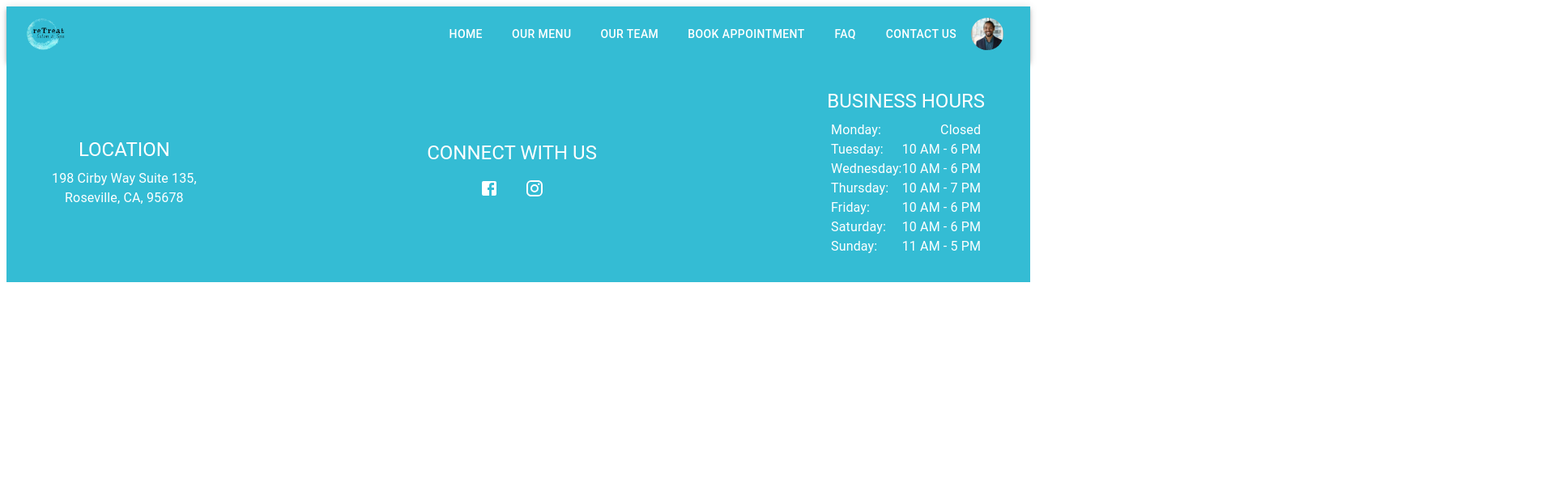
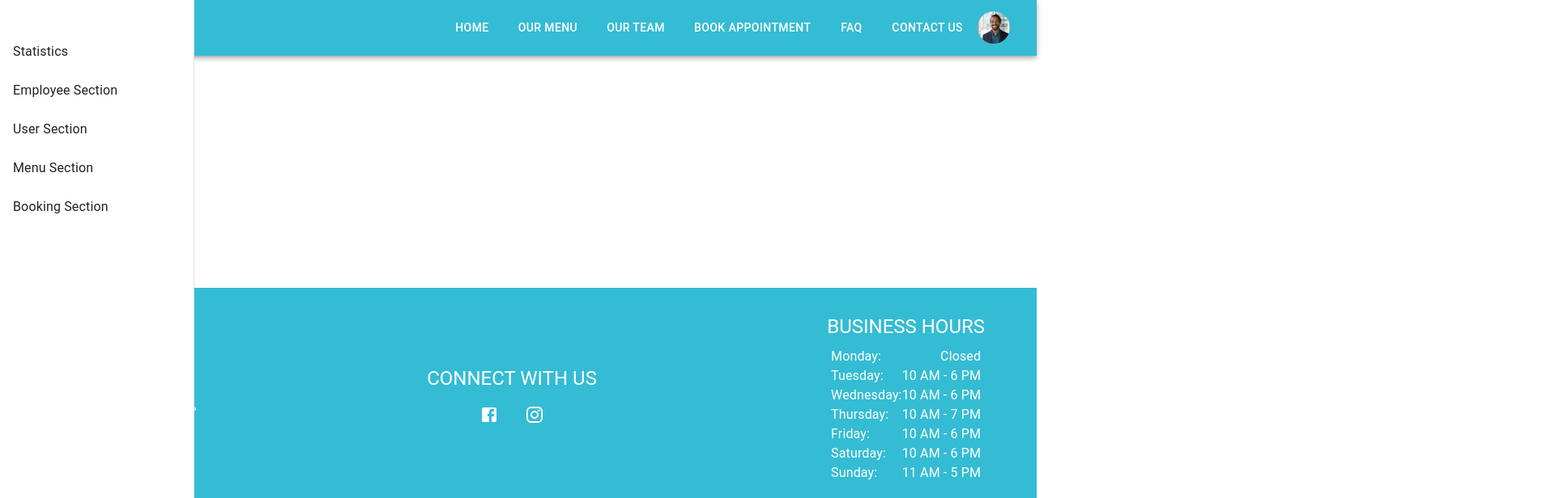
Before and after one commit to The-Fella-s/reTreat, a React (Vite) app in the folder frontend/: page /admin-dashboard/employee in a window 1280 px wide. Shown: the top 616 px of the page at 81% size, 1920 px wide, since content can reach past the window. Built offline with nearby package versions, Linux system fonts and the light colour scheme.

Commit message:
TF-34: Add Admin Dashboard page
Dashboard page added to manage employees, users, statistics, menu, theme, booking, etc

```diff
--- a/frontend/package.json
+++ b/frontend/package.json
@@ -18,7 +18,7 @@
     "@fortawesome/fontawesome-svg-core": "^6.6.0",
     "@fortawesome/react-fontawesome": "^0.2.2",
     "@mui/icons-material": "^6.1.4",
-    "@mui/material": "^6.1.3",
+    "@mui/material": "^6.1.7",
     "@mui/system": "^6.1.3",
     "@mui/x-date-pickers": "^7.22.2",
     "dayjs": "^1.11.13",
--- a/frontend/src/App.jsx
+++ b/frontend/src/App.jsx
@@ -19,6 +19,7 @@ import 'react-toastify/dist/ReactToastify.css';
 import Payment from "./pages/Payment.jsx";
 import { ThemeProvider } from '@mui/material/styles';
 import theme from './components/Theme.jsx'
+import AdminDashboard from './pages/admin-dashboard/AdminDashboard.jsx';
 
 function App() {
   //Test for notification pop up on main page
@@ -75,6 +76,8 @@ function App() {
           {/* Payment Page */}
           <Route path="/payment" element={<Payment />} />
 
+          {/* Dashboard Page */}
+          <Route path="/admin-dashboard/*" element={<AdminDashboard />} />
         </Routes>
 
         {/* Footer is outside the routes, it will show on every page */}
--- /dev/null
+++ b/frontend/src/pages/admin-dashboard/AdminDashboard.jsx
@@ -0,0 +1,81 @@
+import React, { useState } from 'react';
+import { Box, Drawer, List, ListItem, ListItemText, CssBaseline } from '@mui/material';
+import { Route, Routes, useNavigate } from 'react-router-dom';
+
+// Import section components
+import EmployeeSection from './EmployeeSection';
+import UserSection from './UserSection';
+import MenuSection from './MenuSection';
+import BookingSection from './BookingSection';
+import StatisticsSection from './StatisticsSection';
+
+const AdminDashboard = () => {
+  const [selectedSection, setSelectedSection] = useState('statistics');
+  const navigate = useNavigate();
+
+  const handleNavigation = (section) => {
+    setSelectedSection(section);
+    navigate(`/admin-dashboard/${section}`);
+  };
+
+  return (
+    <Box sx={{ display: 'flex' }}>
+      <CssBaseline />
+
+      {/* Sidebar */}
+      <Drawer
+        sx={{
+          width: 240,
+          flexShrink: 0,
+          '& .MuiDrawer-paper': {
+            width: 240,
+            boxSizing: 'border-box',
+            paddingTop: 4,
+          },
+        }}
+        variant="permanent"
+        anchor="left"
+      >
+        <List>
+          <ListItem button onClick={() => handleNavigation('statistics')}>
+            <ListItemText primary="Statistics" />
+          </ListItem>
+          <ListItem button onClick={() => handleNavigation('employee')}>
+            <ListItemText primary="Employee Section" />
+          </ListItem>
+          <ListItem button onClick={() => handleNavigation('user')}>
+            <ListItemText primary="User Section" />
+          </ListItem>
+          <ListItem button onClick={() => handleNavigation('menu')}>
+            <ListItemText primary="Menu Section" />
+          </ListItem>
+          <ListItem button onClick={() => handleNavigation('booking')}>
+            <ListItemText primary="Booking Section" />
+          </ListItem>
+        </List>
+      </Drawer>
+
+      {/* Main Content Area */}
+      <Box
+        component="main"
+        sx={{
+          flexGrow: 1,
+          bgcolor: 'background.default',
+          padding: 3,
+          marginLeft: 240,
+          marginTop: 8,
+        }}
+      >
+        <Routes>
+          <Route path="statistics" element={<StatisticsSection />} />
+          <Route path="employee" element={<EmployeeSection />} />
+          <Route path="user" element={<UserSection />} />
+          <Route path="menu" element={<MenuSection />} />
+          <Route path="booking" element={<BookingSection />} />
+        </Routes>
+      </Box>
+    </Box>
+  );
+};
+
+export default AdminDashboard;
--- /dev/null
+++ b/frontend/src/pages/admin-dashboard/BookingSection.jsx
@@ -0,0 +1,13 @@
+import React from 'react';
+
+const BookingSection = () => {
+  return (
+    <div>
+      <h2>Booking Management</h2>
+      <p>Manage and view all the bookings made by users.</p>
+      {/* Add functionality to view and manage bookings */}
+    </div>
+  );
+};
+
+export default BookingSection;
--- /dev/null
+++ b/frontend/src/pages/admin-dashboard/EmployeeSection.jsx
@@ -0,0 +1,13 @@
+import React from 'react';
+
+const EmployeeSection = () => {
+  return (
+    <div>
+      <h2>Employee Management</h2>
+      <p>List and manage all employees.</p>
+      {/* You can add a table or form here to display employee data */}
+    </div>
+  );
+};
+
+export default EmployeeSection;
--- /dev/null
+++ b/frontend/src/pages/admin-dashboard/MenuSection.jsx
@@ -0,0 +1,13 @@
+import React from 'react';
+
+const MenuSection = () => {
+  return (
+    <div>
+      <h2>Menu Management</h2>
+      <p>Manage the available menu packages and items.</p>
+      {/* Add functionality or list menu items */}
+    </div>
+  );
+};
+
+export default MenuSection;
--- /dev/null
+++ b/frontend/src/pages/admin-dashboard/StatisticsSection.jsx
@@ -0,0 +1,13 @@
+import React from 'react';
+
+const StatisticsSection = () => {
+  return (
+    <div>
+      <h2>Statistics</h2>
+      <p>View general statistics like number of users, employees, and bookings.</p>
+      {/* You can add charts or stats display here */}
+    </div>
+  );
+};
+
+export default StatisticsSection;
--- /dev/null
+++ b/frontend/src/pages/admin-dashboard/UserSection.jsx
@@ -0,0 +1,13 @@
+import React from 'react';
+
+const UserSection = () => {
+  return (
+    <div>
+      <h2>User Management</h2>
+      <p>Manage registered users, their data, and roles.</p>
+      {/* Add functionality or display list of users */}
+    </div>
+  );
+};
+
+export default UserSection;
```
Also changed, not shown: 1 other file (tests, documents, lock files or other folders).
